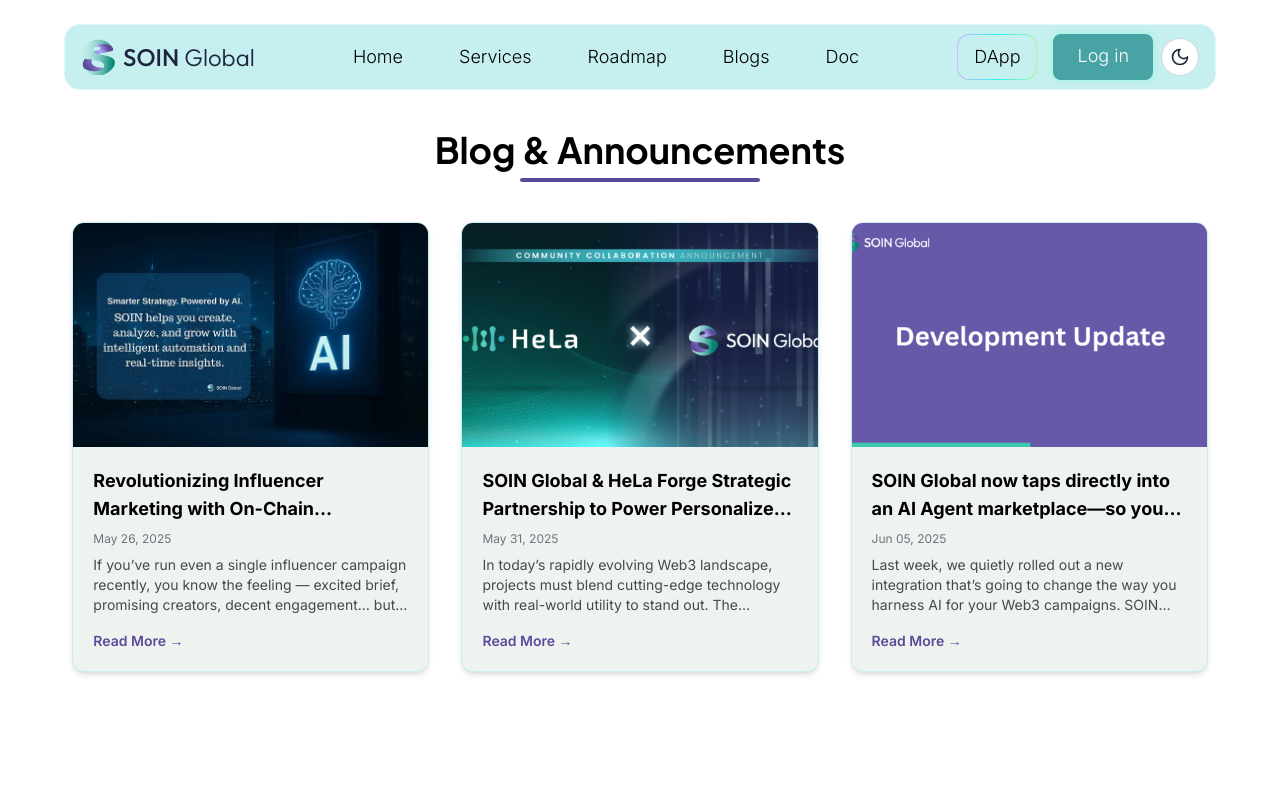
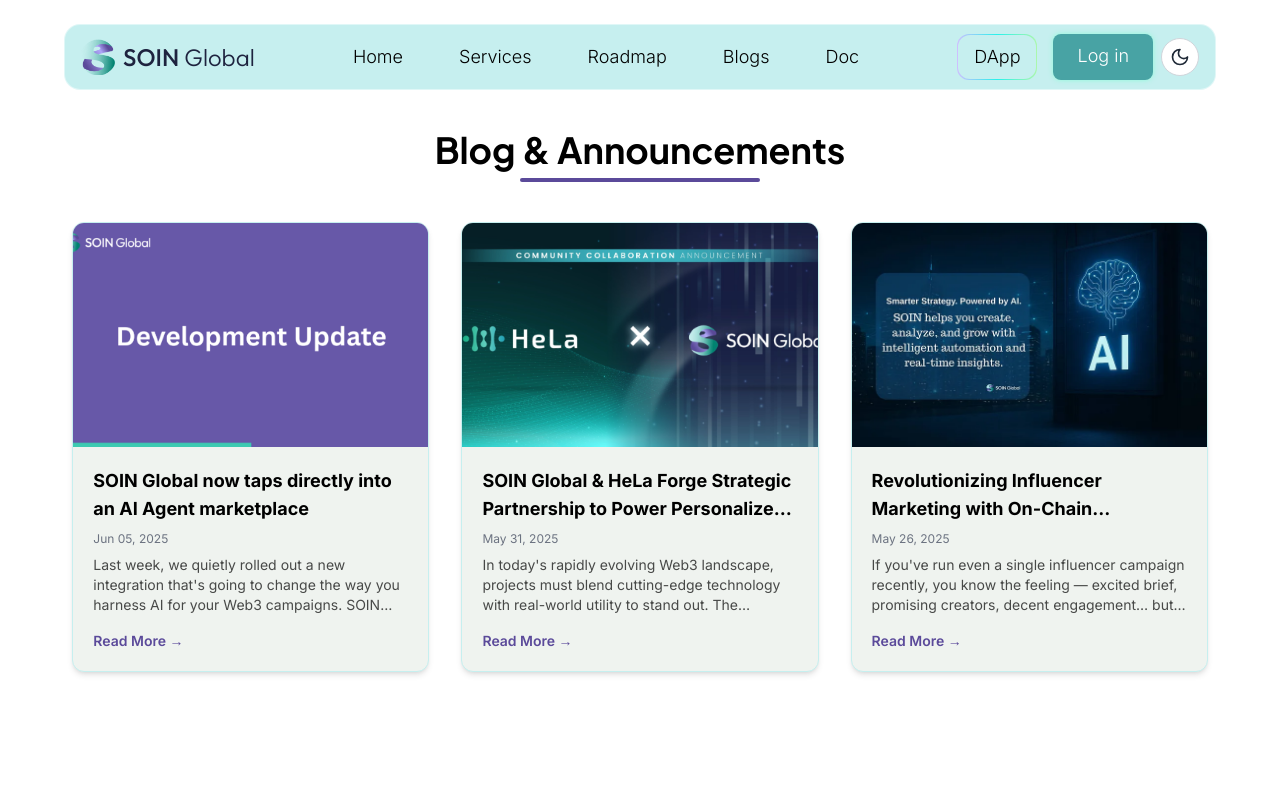
Before and after one commit to SOIN-Global/SOINGlobal-Main, a Next.js app: page /blog in a window 1280 px wide. Shown: the top 800 px of the page. Built offline with nearby package versions, Linux system fonts and the light colour scheme.

Commit message:
Refactor blog components: add slug for routing, improve excerpts, and enhance Blog2 content

```diff
--- a/src/app/(pages)/blog/[id]/page.tsx
+++ b/src/app/(pages)/blog/[slug]/page.tsx
@@ -15,6 +15,7 @@
     id: 1,
     title: "Revolutionizing Influencer Marketing with On-Chain Intelligence",
     date: "May 26, 2025",
+    slug: "revolutionizing-influencer-marketing",
     image: blogImg1,
     component: Blog1
   },
@@ -22,6 +23,7 @@
     id: 2,
     title: "SOIN Global & HeLa Forge Strategic Partnership to Power Personalized AI & Sustainable Yields in Web3 Marketing",
     date: "May 31, 2025",
+    slug: "soin-global-hela-partnership",
     image: blogImg2,
     component: Blog2
   },
@@ -29,6 +31,7 @@
     id: 3,
     title: "SOIN Global now taps directly into an AI Agent marketplace—so you still get to build on our Growth Intelligence Engine, but with an extra layer of on-demand AI talent at your fingertips.",
     date: "Jun 05, 2025",
+    slug: "soin-global-ai-marketplace",
     image: blogImg3,
     component: Blog3,
   }
@@ -36,9 +39,9 @@
 
 
 export default function BlogDetailPage() {
-  const { id } = useParams();
-  const blog = blogs.find((b) => b.id === Number(id));
-  const recentPosts = blogs.filter((b) => b.id !== Number(id));
+  const { slug } = useParams();
+  const blog = blogs.find((b) => b.slug === slug);
+  const recentPosts = blogs.filter((b) => b.slug !== slug);
 
   if (!blog) return <div className="text-center py-20 text-xl">Blog not found.</div>;
 
--- a/src/app/(pages)/blog/page.tsx
+++ b/src/app/(pages)/blog/page.tsx
@@ -5,32 +5,37 @@
 import blogImg2 from "@/assets/blog/hela.png";
 import blogImg3 from "@/assets/blog/development.png";
 
-const blogs = [
+let blogs = [
   {
     id: 1,
     title: "Revolutionizing Influencer Marketing with On-Chain Intelligence",
     date: "May 26, 2025",
     image: blogImg1,
+    slug: "revolutionizing-influencer-marketing",
     excerpt:
-      "If you’ve run even a single influencer campaign recently, you know the feeling — excited brief, promising creators, decent engagement… but at the end of the month, you’re left wondering.",
+      "If you've run even a single influencer campaign recently, you know the feeling — excited brief, promising creators, decent engagement… but at the end of the month, you're left wondering.",
   },
   {
     id: 2,
     title: "SOIN Global & HeLa Forge Strategic Partnership to Power Personalized AI & Sustainable Yields in Web3 Marketing",
     date: "May 31, 2025",
     image: blogImg2,
+    slug: "soin-global-hela-partnership",
     excerpt:
-      "In today’s rapidly evolving Web3 landscape, projects must blend cutting-edge technology with real-world utility to stand out. The convergence of artificial intelligence and blockchain is reshaping everything from decentralized finance to marketing, yet many protocols still struggle with inconsistent yields and fragmented data sources.",
+      "In today's rapidly evolving Web3 landscape, projects must blend cutting-edge technology with real-world utility to stand out. The convergence of artificial intelligence and blockchain is reshaping everything from decentralized finance to marketing, yet many protocols still struggle with inconsistent yields and fragmented data sources.",
   },
   {
     id: 3,
-    title: "SOIN Global now taps directly into an AI Agent marketplace—so you still get to build on our Growth Intelligence Engine, but with an extra layer of on-demand AI talent at your fingertips.",
+    title: "SOIN Global now taps directly into an AI Agent marketplace",
     date: "Jun 05, 2025",
     image: blogImg3,
+    slug: "soin-global-ai-marketplace",
     excerpt:
-      "Last week, we quietly rolled out a new integration that’s going to change the way you harness AI for your Web3 campaigns. SOIN Global now taps directly into an AI Agent marketplace—so you still get to build on our Growth Intelligence Engine, but with an extra layer of on-demand AI talent at your fingertips.",
+      "Last week, we quietly rolled out a new integration that's going to change the way you harness AI for your Web3 campaigns. SOIN Global now taps directly into an AI Agent marketplace—so you still get to build on our Growth Intelligence Engine, but with an extra layer of on-demand AI talent at your fingertips.",
   },
 ];
+
+blogs = blogs.reverse()
 
 export default function BlogPage() {
 
@@ -42,7 +47,7 @@
           {blogs.map((blog) => (
             <Link
               key={blog.id}
-              href={`/blog/${blog.id}`}
+              href={`/blog/${blog.slug}`}
               className="w-full md:w-[31%] bg-[#EFF3EF] dark:bg-[#262B35] rounded-xl shadow-md hover:shadow-lg transition-shadow border border-[#C6EFEF] dark:border-[#262B35] flex flex-col overflow-hidden group"
             >
               <div className="relative w-full h-56">
--- a/src/components/blogs/Blog2.tsx
+++ b/src/components/blogs/Blog2.tsx
@@ -1,5 +1,6 @@
 import Image from "next/image";
 import blogImg2 from "@/assets/blog/hela.png";
+import Link from "next/link";
 
 export default function Blog2() {
     return (
@@ -36,6 +37,68 @@
                 <li><strong>Built-in yield-generation engines</strong> that distribute rewards based on revenue, not mere token emissions—mirroring the “real yield” models advocated by DeFi sustainability experts
                     This architecture allows developers to deploy AI-driven dApps with minimal friction while users benefit from transparent, non-dilutive reward streams.</li>
             </ul>
+
+            <h2 className="font-bold text-2xl mb-3 mt-10">Why This Partnership Creates Unmatched Synergy</h2>
+
+            <p>Bringing SOIN Global’s AI prowess together with HeLa’s robust infrastructure unlocks several key advantages:
+                <br /><br />
+                <strong>
+                    Seamless Integration & Interoperability
+                </strong> <br />
+                SOIN’s smart contracts plug directly into HeLa’s EVM-compatible environment, enabling rapid deployment of influencer campaigns without bridging protocols.
+                <br /><br />
+                <strong>
+                    Stable, Predictable Fees
+                </strong> <br />
+                Marketers can budget accurately for campaign costs thanks to HeLa’s fiat-backed gas model, mitigating fee volatility that plagues other chains.
+                <br /><br />
+                <strong>
+                    Data-Enriched Yield Opportunities
+                </strong> <br />
+                Campaign participants earn rewards not only for engagement but also through HeLa’s built-in yield pools — creating a <strong>dual incentive model</strong> that rewards both performance and long-term holding.
+                <br /><br />
+                <strong>
+                    Trusted, On-Chain Identity
+                </strong> <br />
+                HeLa’s decentralized digital identity framework powers SOIN’s <strong>reputation-scoring engine</strong>, filtering out bots and bad actors to maintain a <strong>scam-free Web3 marketing ecosystem</strong>.
+            </p>
+
+            <h2 className="font-bold text-2xl mb-3 mt-10">Real-World Use Cases & Impact</h2>
+            <p>
+                <strong>Token Launch Campaigns</strong>
+                HeLa projects onboarding with SOIN gain access to bespoke AI budget plans that analyze historical call-group data to target high-impact KOLs — driving more efficient token distribution and healthier post-launch price curves.
+                <br /><br />
+                <strong>
+                    Continuous Growth Programs
+                </strong>
+                Brands running recurring campaigns can tap SOIN’s smart optimization, which reallocates budgets mid-flight based on real-time engagement metrics, all settled with stable fees on HeLa.
+                <br /><br />
+                <strong>
+                    Community-Led Bounties
+                </strong>
+                Leveraging HeLa’s yield-generation layers, campaign participants stake tokens to qualify for bounties awarded based on referral performance — aligning community growth with sustainable tokenomics.
+            </p>
+            <br />
+
+            <strong>What’s Next?</strong>
+            <br /><br />
+            <ol className="list-disc space-y-3">
+                <li><strong>Early Access Program</strong> HeLa projects can sign up now for SOIN’s Early Access, receiving priority onboarding and a dedicated success manager.</li>
+                <li><strong>Beta Campaign Launch</strong> Stay tuned for our joint beta campaign, kicking off in Q3 2025, to witness first-hand how personalized AI and sustainable yields drive real results.</li>
+                <li><strong>Developer Hackathon</strong> In partnership with HeLa, we’ll host a hackathon this summer — building new dApps, analytics modules, and yield-driven marketing tools.</li>
+                <li>By uniting <strong>SOIN Global’s AI-driven marketing intelligence</strong> with <strong>HeLa Chain’s modular, yield-focused Layer 1</strong>, we’re setting a new standard for <strong>efficient, transparent,</strong> and <strong>sustainable</strong> Web3 growth campaigns. Join us as we pioneer the next era of <strong>AI-powered Web3 adoption</strong> — where performance and profitability go hand in hand.</li>
+            </ol>
+
+            <p>At SOIN Global, we’re on a mission to revolutionize Web3 marketing. By partnering with HeLa — a blockchain architected for AI personalization and financial sustainability — we’re taking a giant leap forward in delivering transparent, high-impact campaigns that benefit brands, influencers, and communities alike.
+                <br /><br />
+                <strong>​​About SOIN GLOBAL</strong>
+                <br /><br />
+                <strong>SOIN Global</strong> is redefining how brands and creators collaborate by combining <strong>AI-driven insights with blockchain transparency</strong>. It’s not just another influencer platform — it’s a data-first, on-chain intelligence layer for marketing LLM.
+                <br /><br />
+                <strong>Get involved today:</strong>
+                <strong>Sign up</strong> for the SOIN Early Access Program
+            </p>
+            <Link className="text-blue-800" target="_blank" href="https://forms.gle/YA94P1anMUmCHPr99">https://forms.gle/YA94P1anMUmCHPr99</Link>
         </div>
     );
 }
```
